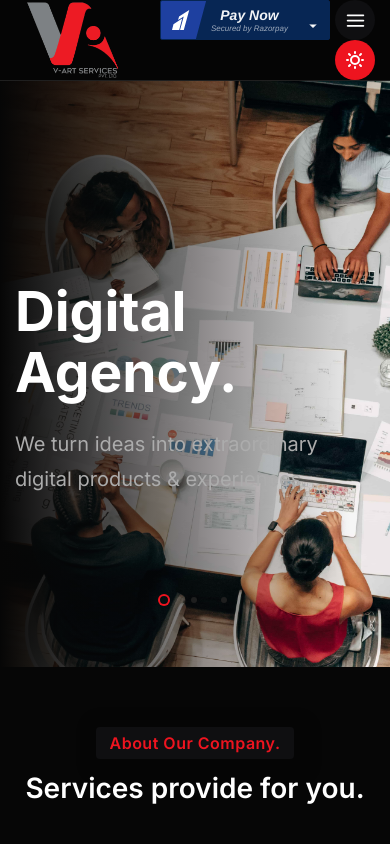
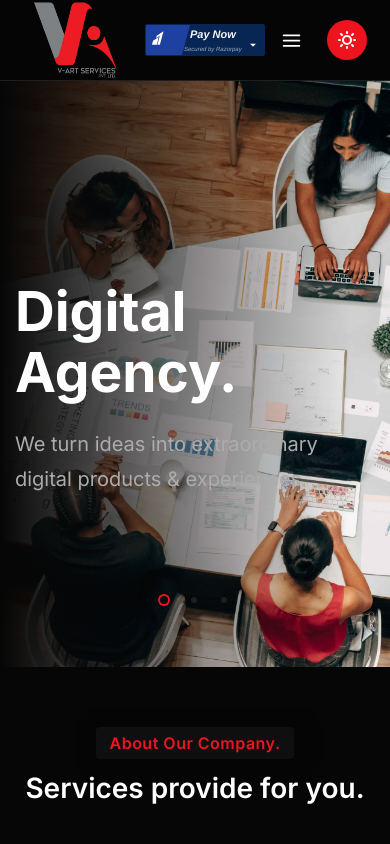
Before and after one commit to Utkarsh-Roc/vartservicestest, a React (Create React App) app: page / in a window 390 px wide. Shown: the top 844 px of the page. Built offline with nearby package versions, Linux system fonts and the light colour scheme.

Commit message:
Updated the pay now buttons for mobile view and reduced z-index

```diff
--- a/src/assets/css/custom.css
+++ b/src/assets/css/custom.css
@@ -7,6 +7,7 @@
   padding: 5px;
   border: 0;
 }
+
 .image-wrap img {
   width: 100%;
   height: 100%;
@@ -14,17 +15,18 @@
   object-position: top center;
   transition: all 2s ease-in-out;
 }
+
 .image-wrap:hover img {
   object-position: bottom center;
 }
 
- /* Move reCAPTCHA v3 badge in front */
- .grecaptcha-badge {
-  z-index:999;
+/* Move reCAPTCHA v3 badge in front */
+.grecaptcha-badge {
+  z-index: 999;
   bottom: 0px;
-  }
+}
 
-  .razorpaybody {
+.razorpaybody {
   margin: 0;
   background-color: #f0f4f8;
   display: flex;
@@ -39,6 +41,8 @@
   margin: 10px auto;
   scale: 2;
   transition: 0.3s;
+  position: relative;
+  z-index: 1000 !important;
 }
 
 .ButtonContainer:hover {
@@ -107,12 +111,13 @@
 
 .header-payment-button {
   min-width: 170px !important; /* Override the default 250px */
-  border-radius: 2px
+  border-radius: 2px;
 }
 
 table, th, td {
   border: 1px solid rgb(112, 112, 112);
 }
+
 /* Currency dropdown button modifications */
 .currency-dropdown-button {
   display: flex !important;
@@ -130,20 +135,6 @@ table, th, td {
   z-index: 1;
 }
 
-
-
-/* Ensure button container has higher z-index */
-.ButtonContainer {
-  box-shadow: 0 0 20px rgba(0,0,0,.08);
-  display: inline-block;
-  height: 40px;
-  margin: 10px auto;
-  /* scale: 2; */
-  transition: 0.3s;
-  position: relative;
-  z-index: 10000 !important;
-}
-
 /* Currency dropdown menu */
 .currency-dropdown {
   position: absolute;
@@ -155,12 +146,10 @@ table, th, td {
   padding: 3px 0px;
   list-style: none;
   margin: 5px 25px 0px;
-  width:300px;
-  /* min-width: 300px;
-  max-width: 350px; */
+  width: 300px;
   font-size: 13px;
   transform: scale(0.5);
-  transform-origin :top;
+  transform-origin: top;
   box-shadow: 0 8px 25px rgba(0,0,0,0.15);
   z-index: 9999 !important;
 }
@@ -213,32 +202,12 @@ table, th, td {
   line-height: 1.2;
 }
 
-/* Responsive adjustments */
-@media (max-width: 768px) {
-  .ButtonContainer {
-    scale: 1.5;
-  }
-
-  .currency-dropdown {
-    min-width: 200px;
-  }
-}
-
-@media (max-width: 480px) {
-  .ButtonContainer {
-    scale: 1.2;
-  }
-
-  .currency-dropdown {
-    min-width: 180px;
-    left: 50%;
-    transform: translateX(-50%);
-  }
-}/* Header Currency Dropdown Styles */
+/* Header Payment Dropdown Styles */
 .header-payment-dropdown {
   position: relative;
-  display: inline-block;
-  z-index: 10000 !important;
+  display: inline-flex !important;
+  align-items: center;
+  z-index: 99999 !important; /* Increased z-index */
 }
 
 .header-pay-btn {
@@ -252,7 +221,8 @@ table, th, td {
   cursor: pointer;
   transition: all 0.3s ease;
 }
-.header-pay-btn svg path{
+
+.header-pay-btn svg path {
   fill: #fff;
 }
 
@@ -274,34 +244,13 @@ table, th, td {
   border-radius: 10px;
   padding: 2px 0px;
   list-style: none;
-  margin:2px;
+  margin: 2px;
   min-width: 220px;
   font-size: 13px;
   box-shadow: 0 8px 25px rgba(0,0,0,0.15);
-  z-index: 9999 !important;
+  z-index: 999999 !important; /* Much higher z-index */
   animation: headerDropdownFadeIn 0.2s ease;
 }
-
-.currency-dropdown {
-  position: absolute;
-  top: 100%;
-  left: 0;
-  background-color: #fff;
-  border: 1px solid #e0e0e0;
-  border-radius: 6.5px;
-  padding: 3px 0px;
-  list-style: none;
-  margin: 5px 25px 0px;
-  width:300px;
-  /* min-width: 300px;
-  max-width: 350px; */
-  font-size: 13px;
-  transform: scale(0.5);
-  transform-origin :top;
-  box-shadow: 0 8px 25px rgba(0,0,0,0.15);
-  z-index: 9999 !important;
-}
-
 
 @keyframes headerDropdownFadeIn {
   from {
@@ -384,18 +333,210 @@ table, th, td {
   color: #059dff;
 }
 
-/* Responsive adjustments for header */
+/* Header Right Container - MAIN FIX FOR MOBILE ALIGNMENT */
+.header-right {
+  display: flex !important;
+  align-items: center !important;
+  justify-content: flex-end !important;
+  gap: 8px !important;
+  flex-wrap: nowrap !important;
+}
+
+/* Header Button Container */
+.header-btn {
+  display: flex !important;
+  align-items: center !important;
+  gap: 8px !important;
+}
+
+/* Mobile menu bar alignment */
+.mobile-menu-bar {
+  display: flex !important;
+  align-items: center !important;
+  justify-content: center !important;
+  min-width: 40px !important;
+  height: 40px !important;
+  margin-left: 0 !important; /* Override any existing margin */
+}
+
+.mobile-menu-bar.ml--5 {
+  margin-left: 0 !important; /* Override the ml--5 class specifically */
+}
+
+.hamberger {
+  display: flex;
+  align-items: center;
+  justify-content: center;
+}
+
+.hamberger-button {
+  display: flex;
+  align-items: center;
+  justify-content: center;
+  width: 40px;
+  height: 40px;
+  cursor: pointer;
+  border: none;
+  background: none;
+  padding: 0;
+}
+
+/* Dark mode button alignment */
+.rn-dark-mode {
+  display: flex;
+  align-items: center;
+  justify-content: center;
+  min-width: 40px;
+  height: 40px;
+}
+
+/* Container overflow fix */
+.container {
+  overflow-x: visible;
+}
+
+.header-default {
+  overflow: visible !important;
+}
+
+.rn-header {
+  overflow: visible !important;
+}
+
+.row--0 {
+  margin-left: 0;
+  margin-right: 0;
+}
+
+.row--0 > [class*="col-"] {
+  padding-left: 8px;
+  padding-right: 8px;
+}
+
+/* Mobile Responsive Styles */
 @media (max-width: 768px) {
+  .ButtonContainer {
+    scale: 1.5;
+  }
+
+  .currency-dropdown {
+    min-width: 200px;
+  }
+
   .header-currency-dropdown {
     min-width: 200px;
     right: -10px;
   }
+
+  .header-right {
+    display: flex !important;
+    align-items: center !important;
+    justify-content: flex-end !important;
+    gap: 6px !important;
+    flex-wrap: nowrap !important;
+  }
+
+  .header-payment-button {
+    min-width: 140px !important; /* Reduced from 170px */
+    height: 36px; /* Slightly smaller height */
+    font-size: 12px;
+  }
+
+  .PaymentButton-contents {
+    padding: 2px 8px 2px 36px; /* Adjusted padding */
+  }
+
+  .PaymentButton-text {
+    font-size: 12px;
+    line-height: 14px;
+  }
+
+  .PoweredBy {
+    font-size: 7px;
+    line-height: 8px;
+  }
+
+  .mysvg {
+    width: 14px;
+    height: 16px;
+    margin: 7px 8px;
+  }
+
+  .mobile-menu-bar,
+  .rn-dark-mode {
+    min-width: 36px;
+    height: 36px;
+  }
+
+  .hamberger-button {
+    width: 36px;
+    height: 36px;
+  }
 }
 
 @media (max-width: 480px) {
+  .ButtonContainer {
+    scale: 1.2;
+  }
+
+  .currency-dropdown {
+    min-width: 180px;
+    left: 50%;
+    transform: translateX(-50%) scale(0.5);
+  }
+
   .header-currency-dropdown {
     min-width: 180px;
     right: -20px;
+  }
+
+  .header-right {
+    gap: 4px; /* Minimal gap on very small screens */
+    justify-content: flex-end;
+    align-items: center;
+  }
+
+  .header-payment-button {
+    min-width: 120px !important;
+    height: 32px;
+    font-size: 11px;
+  }
+
+  .PaymentButton-contents {
+    padding: 1px 6px 1px 32px;
+  }
+
+  .PaymentButton-text {
+    font-size: 11px;
+    line-height: 12px;
+  }
+
+  .PoweredBy {
+    font-size: 6px;
+    line-height: 7px;
+  }
+
+  .mysvg {
+    width: 12px;
+    height: 14px;
+    margin: 6px 6px;
+  }
+
+  .dropdown-chevron {
+    width: 10px;
+    height: 10px;
+    right: 6px;
+  }
+
+  .mobile-menu-bar,
+  .rn-dark-mode {
+    min-width: 32px;
+    height: 32px;
+  }
+
+  .hamberger-button {
+    width: 32px;
+    height: 32px;
   }
 
   .header-pay-btn {
--- a/src/common/header/HeaderOne.js
+++ b/src/common/header/HeaderOne.js
@@ -117,7 +117,6 @@ const HeaderOne = ({ btnStyle, HeaderSTyle }) => {
                                             </svg>
                                         </button>
 
-
                                         {showCurrencyDropdown && (
                                             <ul className="header-currency-dropdown">
                                                 {[
```
